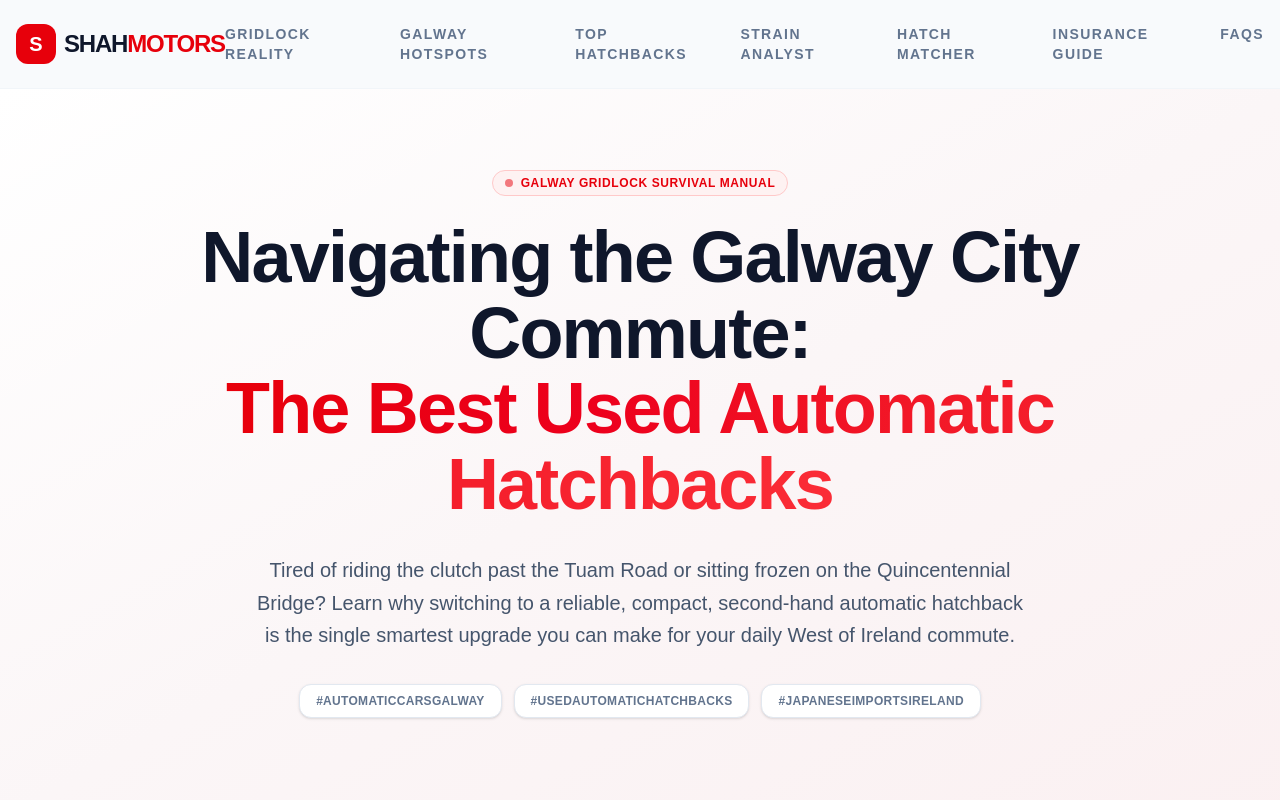
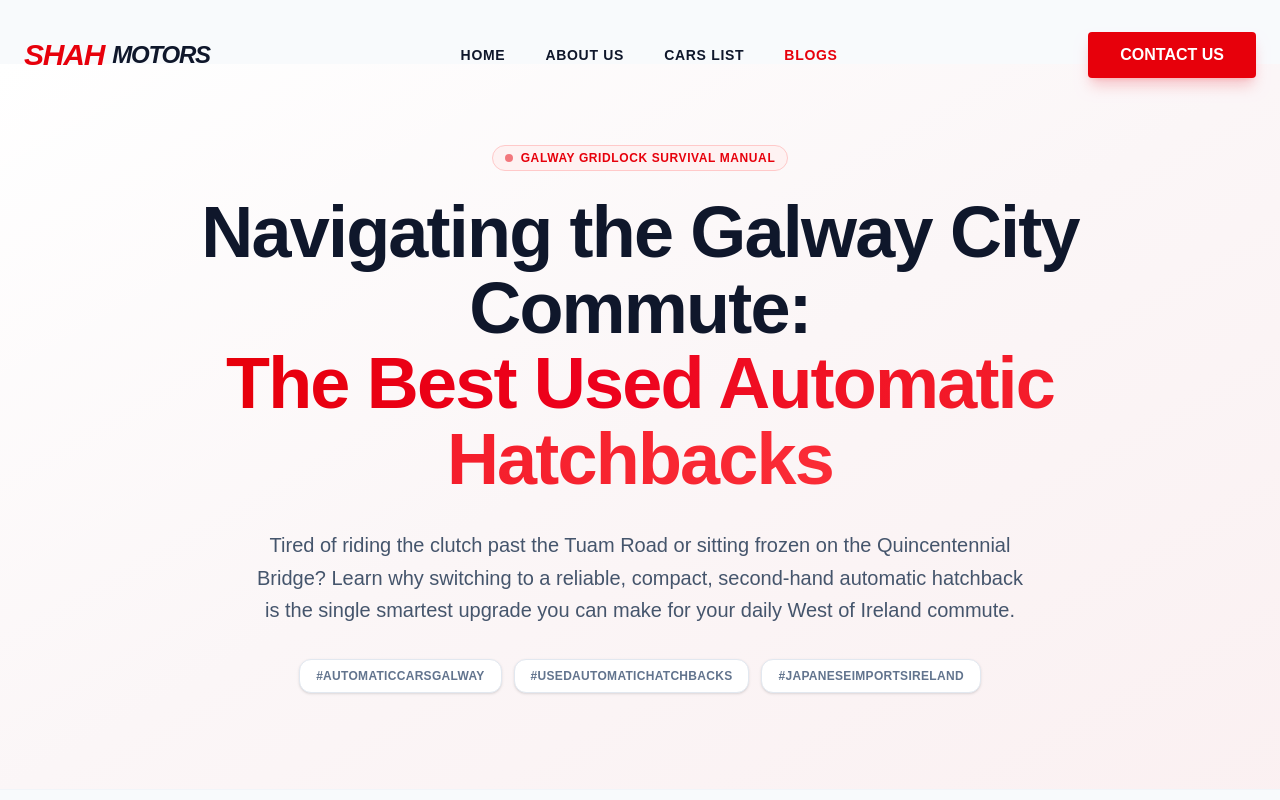
Before and after one commit to zahid191106/shahmotors, a Next.js app: page /blogs/automatic-hatchbacks-galway-city in a window 1280 px wide. Shown: the top 800 px of the page. Built offline with nearby package versions, Linux system fonts and the light colour scheme.

Commit message:
add blogs 2

```diff
--- a/app/blogs/automatic-hatchbacks-galway-city/page.client.tsx
+++ b/app/blogs/automatic-hatchbacks-galway-city/page.client.tsx
@@ -1,5 +1,7 @@
 "use client";
 
+import Navbar from '@/components/Navbar';
+import Footer from '@/components/Footer';
 import Link from 'next/link';
 import React, { useState, useMemo } from 'react';
 import {
@@ -23,38 +25,6 @@ interface HatchbackProfile {
   description: string;
 }
 
-const Navbar = () => (
-  <nav className="max-w-7xl mx-auto px-4 py-6 flex items-center justify-between border-b border-slate-100">
-    <div className="flex items-center gap-2">
-      <div className="bg-red-600 text-white w-10 h-10 flex items-center justify-center rounded-xl font-black text-xl">S</div>
-      <span className="font-black text-2xl tracking-tighter uppercase">Shah<span className="text-red-600">Motors</span></span>
-    </div>
-    <div className="hidden lg:flex gap-8 text-sm font-bold text-slate-500 uppercase tracking-widest">
-      <a href="#intro" className="hover:text-red-600 transition">Gridlock Reality</a>
-      <a href="#hotspots" className="hover:text-red-600 transition">Galway Hotspots</a>
-      <a href="#top-picks" className="hover:text-red-600 transition">Top Hatchbacks</a>
-      <a href="#calculator" className="hover:text-red-600 transition">Strain Analyst</a>
-      <a href="#matcher" className="hover:text-red-600 transition">Hatch Matcher</a>
-      <a href="#insurance" className="hover:text-red-600 transition">Insurance Guide</a>
-      <a href="#faq" className="hover:text-red-600 transition">FAQs</a>
-    </div>
-  </nav>
-);
-
-const Footer = () => (
-  <footer className="bg-slate-900 text-white py-16 mt-20">
-    <div className="max-w-7xl mx-auto px-4 text-center">
-      <div className="flex justify-center gap-2 mb-4">
-        <div className="bg-red-600 text-white w-8 h-8 flex items-center justify-center rounded-lg font-black text-sm">S</div>
-        <span className="font-black text-xl tracking-tighter uppercase">Shah<span className="text-red-600">Motors</span></span>
-      </div>
-      <p className="text-slate-400 text-sm max-w-md mx-auto mb-6">
-        Galway's premier destination for high-grade Japanese automatic imports and premium compact hatchbacks. Vetted, warrantied, and ready to dominate the Irish city commute.
-      </p>
-      <p className="text-slate-500 text-xs">© 2026 ShahMotors Galway. All Rights Reserved. Optimized for Used Automatic Hatchbacks Galway & Second Hand Automatic Cars Ireland.</p>
-    </div>
-  </footer>
-);
 
 export default function AutomaticHatchbacksGuide() {
   const [activeTab, setActiveTab] = useState<HatchbackKey>('aqua');
@@ -258,8 +228,9 @@ export default function AutomaticHatchbacksGuide() {
 
   return (
     <div className="min-h-screen bg-slate-50 text-slate-900 leading-relaxed">
-      <Navbar />
-
+      <div className='relative max-w-7xl mx-auto pb-16'>
+        <Navbar />
+      </div>
       {/* Hero Section */}
       <header className="pt-20 pb-24 bg-linear-to-br from-white via-red-50/50 to-red-100/40 border-b border-slate-100">
         <div className="max-w-5xl mx-auto px-4 text-center">
```
